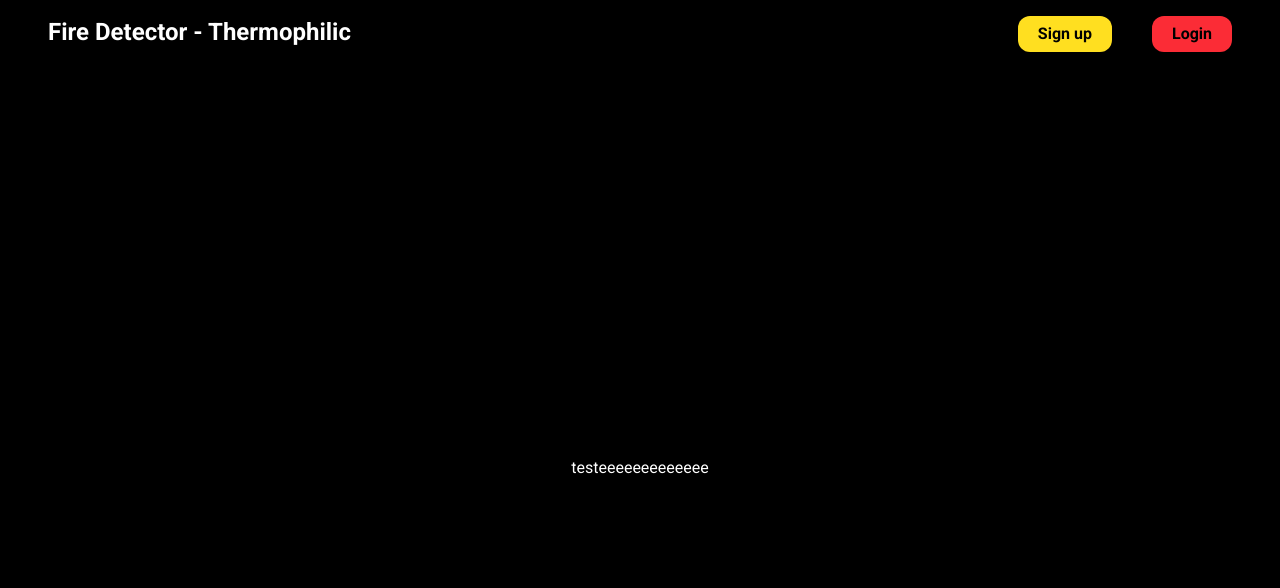
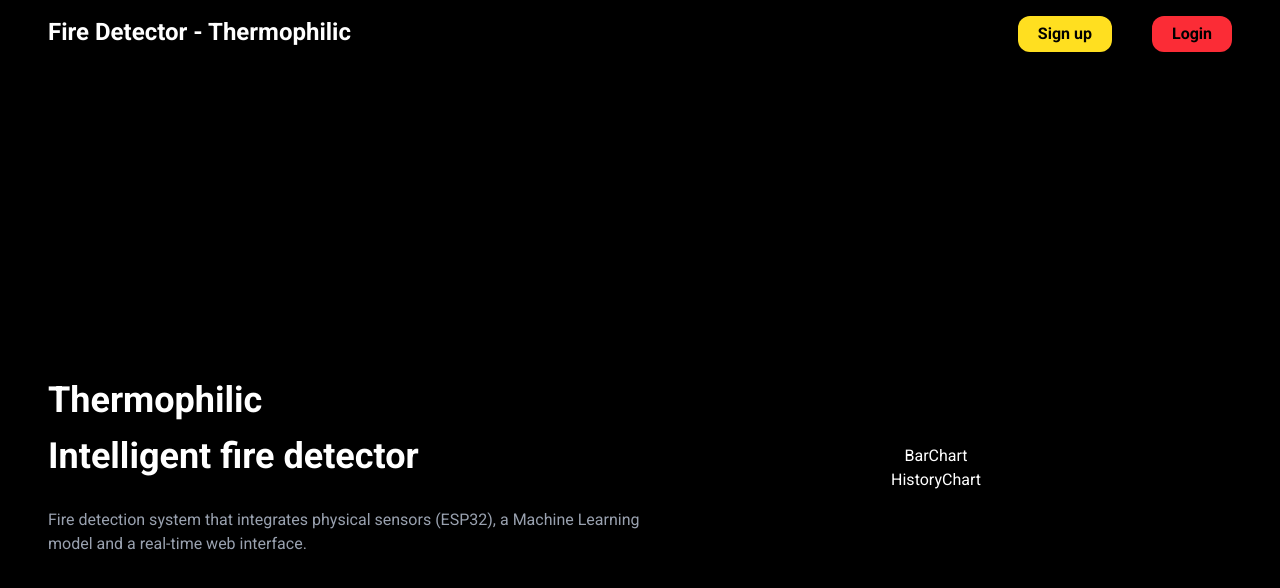
Before and after one commit to HenriqueMelo2007/fire-detector, a Next.js app in the folder frontend/: page / in a window 1280 px wide. Shown: the top 588 px of the page. Built offline with nearby package versions, Linux system fonts and the light colour scheme.

Commit message:
feat; it adds base landing page layout

```diff
--- a/frontend/src/app/page.tsx
+++ b/frontend/src/app/page.tsx
@@ -8,7 +8,15 @@ export default function Home() {
     <div className="flex flex-col">
       <NavBar></NavBar>
       <Container>
-        <div>testeeeeeeeeeeeee</div>
+        <div className="w-1/2 h-full flex flex-col justify-center">
+          <h2 className="font-bold text-4xl mb-4">Thermophilic</h2>
+          <h2 className="font-bold text-4xl mb-8">Intelligent fire detector</h2>
+          <p className="text-gray-400">Fire detection system that integrates physical sensors (ESP32), a Machine Learning model and a real-time web interface.</p>
+        </div>
+        <div className="w-1/2 h-full flex flex-col items-center justify-center text-center">
+          <BarChart></BarChart>
+          <HistoryChart></HistoryChart>
+        </div>
       </Container>
     </div>
   );
--- a/frontend/src/components/barchart.tsx
+++ b/frontend/src/components/barchart.tsx
@@ -1,5 +1,5 @@
 export default function BarChart () {
   return (
-    <div></div>
+    <div>BarChart</div>
   )
 }
--- a/frontend/src/components/container.tsx
+++ b/frontend/src/components/container.tsx
@@ -6,7 +6,7 @@ interface containerprops {
 
 export default function Container({ children }: containerprops) {
   return (
-    <div className="h-screen w-screen flex justify-center items-center">
+    <div className="h-screen w-screen flex justify-between items-center px-12 gap">
       {children}
     </div>
   )
--- a/frontend/src/components/historychart.tsx
+++ b/frontend/src/components/historychart.tsx
@@ -1,5 +1,5 @@
 export default function HistoryChart () {
   return (
-    <div></div>
+    <div>HistoryChart</div>
   )
 }
```
